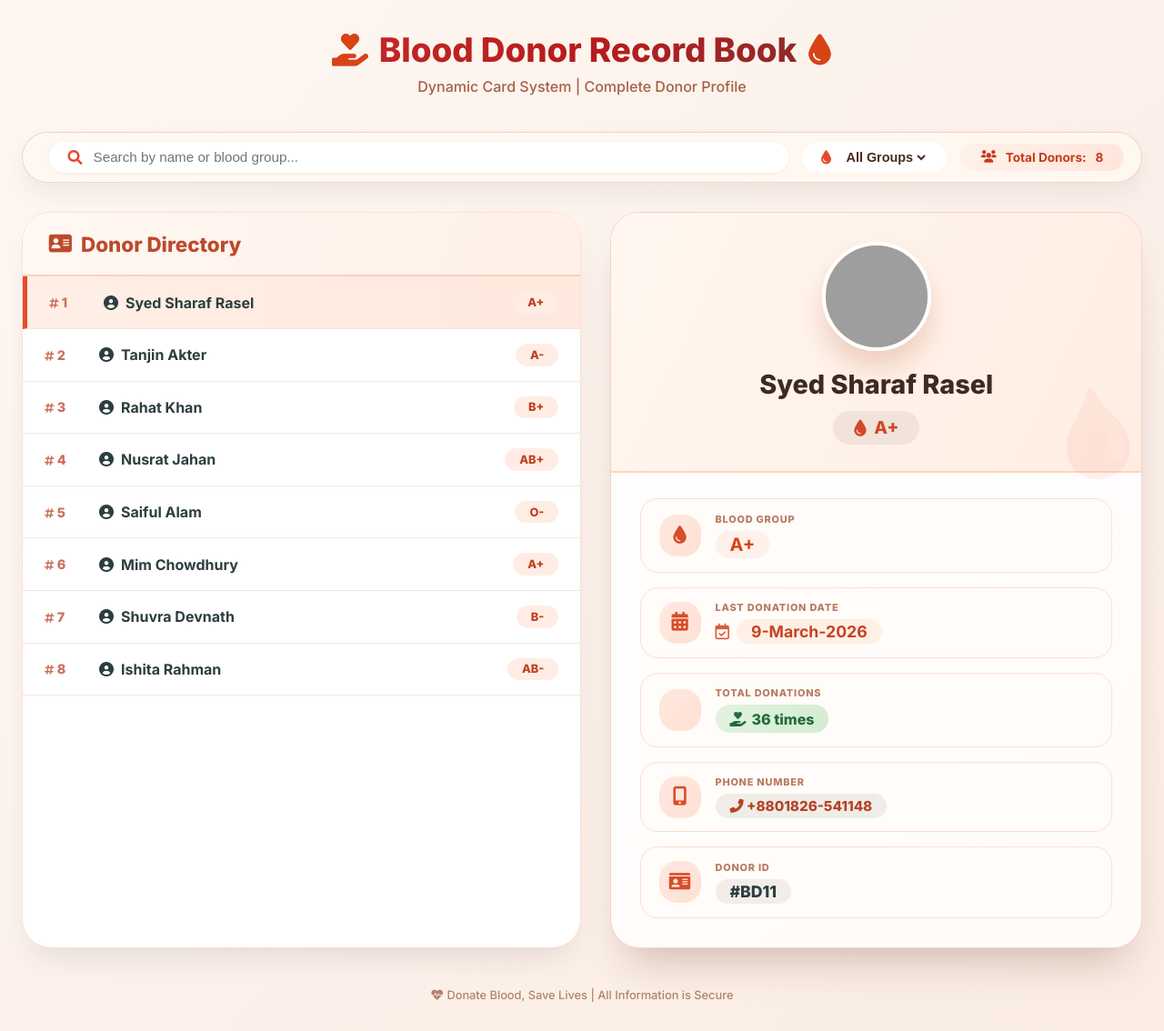
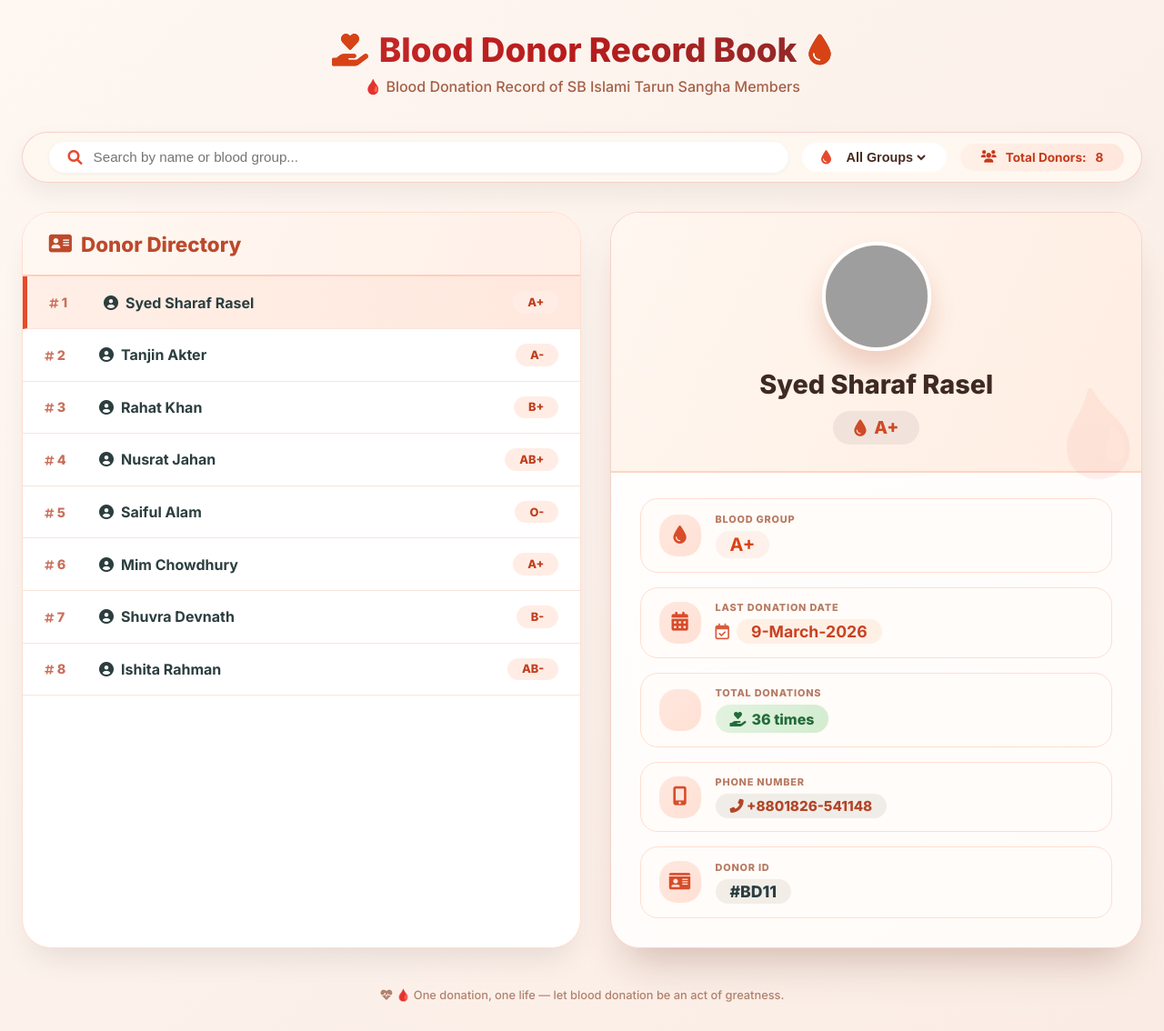
Before and after one commit to mirazsagor2002/Blood-Donor-Record-Book, a plain HTML site: page index.html in a window 1280 px wide. Shown: the whole page at 91% size. Drawn offline with Linux system fonts and the light colour scheme; grey boxes are pictures that could not be loaded; some icons are missing.

Commit message:
Update index.html

```diff
--- a/index.html
+++ b/index.html
@@ -453,7 +453,7 @@
 <div class="app-container">
     <div class="hero">
         <h1><i class="fas fa-hand-holding-heart"></i> Blood Donor Record Book <i class="fas fa-droplet"></i></h1>
-        <p>Dynamic Card System | Complete Donor Profile</p>
+        <p>🩸 Blood Donation Record of SB Islami Tarun Sangha Members</p>
     </div>
 
     <div class="control-bar">
@@ -509,7 +509,7 @@
         </div>
     </div>
     <footer>
-        <i class="fas fa-heartbeat"></i> Donate Blood, Save Lives | All Information is Secure
+        <i class="fas fa-heartbeat"></i> 🩸 One donation, one life — let blood donation be an act of greatness.
     </footer>
 </div>
 
```
